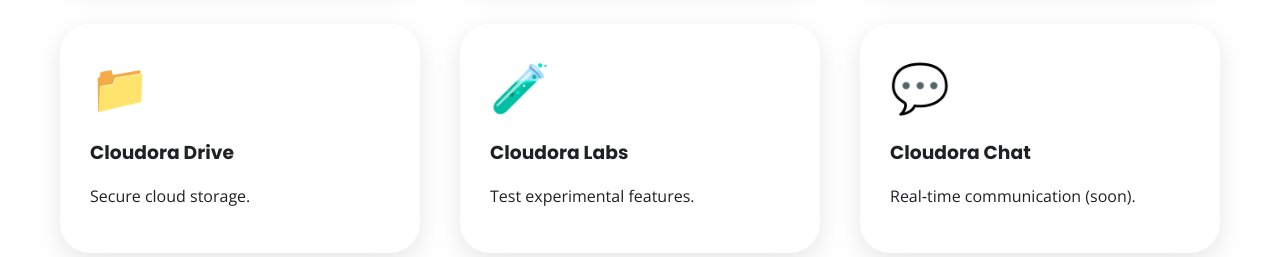
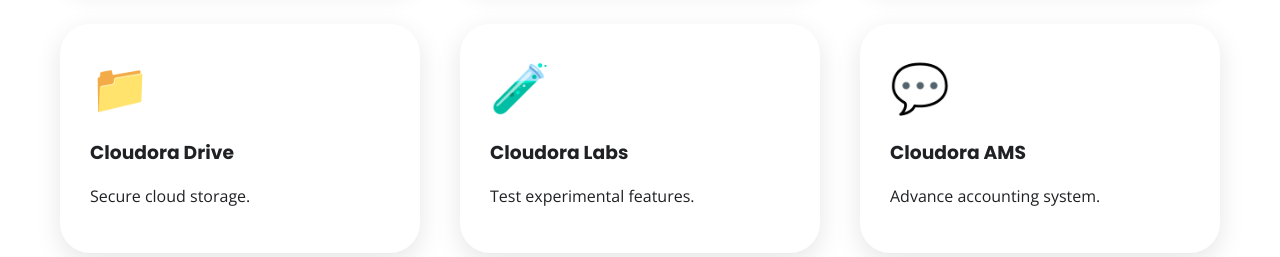
Before and after one commit to henzzz333/Cloudora, a plain HTML site: page home.html in a window 1280 px wide. Shown: the part 960-1217 px from the top of the page. Drawn offline with nearby package versions, Linux system fonts and the light colour scheme.

Commit message:
Update home.html

```diff
--- a/home.html
+++ b/home.html
@@ -117,7 +117,7 @@
       <div class="tool-card"><div class="tool-icon">🎨</div><h3>Cloudora Canvas</h3><p>Design graphics and posters.</p></div>
       <div class="tool-card"><div class="tool-icon">📁</div><h3>Cloudora Drive</h3><p>Secure cloud storage.</p></div>
       <div class="tool-card"><div class="tool-icon">🧪</div><h3>Cloudora Labs</h3><p>Test experimental features.</p></div>
-      <div class="tool-card"><div class="tool-icon">💬</div><h3>Cloudora Chat</h3><p>Real‑time communication (soon).</p></div>
+      <div class="tool-card"><div class="tool-icon">💬</div><h3>Cloudora AMS</h3><p>Advance accounting system.</p></div>
     </div>
   </section>
 
```
